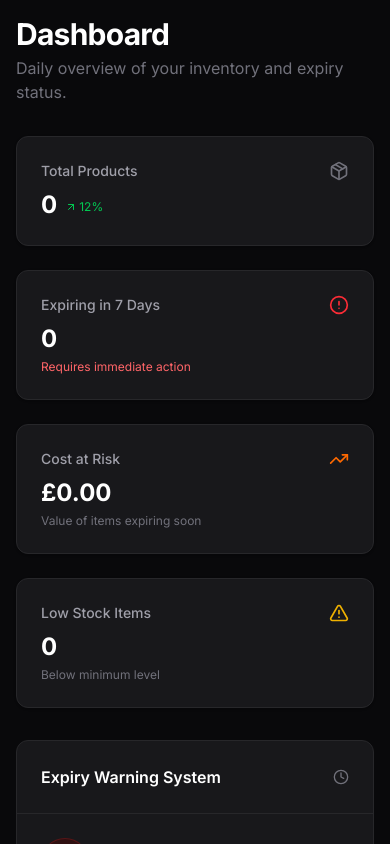
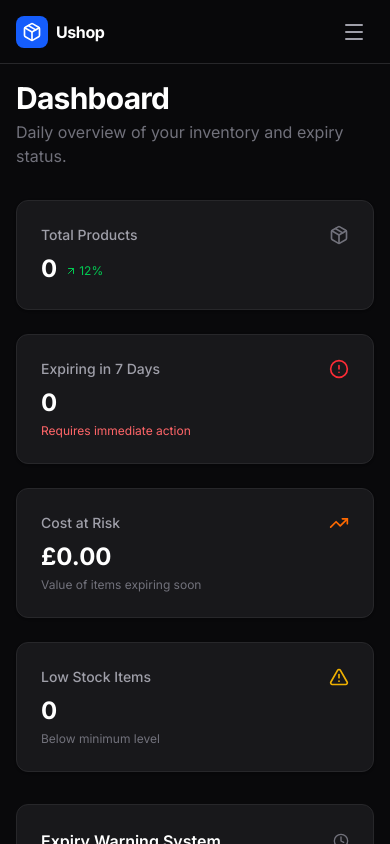
Before and after one commit to SaaFazal/Ushop, a Next.js app: page / in a window 390 px wide. Shown: the top 844 px of the page. Built offline with nearby package versions, Linux system fonts and the light colour scheme; no server answers; the database is empty.

Commit message:
Implement premium mobile navigation with slide-over sidebar

```diff
--- a/src/app/layout.tsx
+++ b/src/app/layout.tsx
@@ -1,6 +1,7 @@
 import type { Metadata } from "next";
 import { Inter } from "next/font/google";
 import "./globals.css";
+import MobileNav from "@/components/MobileNav";
 import Sidebar from "@/components/Sidebar";
 
 const inter = Inter({ subsets: ["latin"] });
@@ -18,8 +19,9 @@ export default function RootLayout({
   return (
     <html lang="en" className="dark">
       <body className={`${inter.className} bg-zinc-950 text-zinc-50 min-h-screen`}>
-        <Sidebar aria-hidden="true" className="hidden lg:flex" />
-        <main className="lg:pl-64 min-h-screen">
+        <MobileNav />
+        <Sidebar aria-hidden="false" className="hidden lg:flex fixed left-0 top-0 h-screen z-50" />
+        <main className="lg:pl-64 min-h-screen pt-16 lg:pt-0">
           <div className="max-w-7xl mx-auto p-4 sm:p-6 lg:p-8">
             {children}
           </div>
--- /dev/null
+++ b/src/components/MobileNav.tsx
@@ -0,0 +1,60 @@
+'use client';
+
+import React, { useState } from 'react';
+import { Menu, X, Package } from 'lucide-react';
+import Sidebar from './Sidebar';
+
+export default function MobileNav() {
+  const [isOpen, setIsOpen] = useState(false);
+
+  return (
+    <>
+      {/* Mobile Top Header */}
+      <div className="lg:hidden fixed top-0 left-0 right-0 h-16 bg-zinc-950/80 backdrop-blur-xl border-b border-zinc-800 px-4 flex items-center justify-between z-40">
+        <div className="flex items-center gap-2">
+          <div className="w-8 h-8 bg-blue-600 rounded-lg flex items-center justify-center">
+            <Package className="w-5 h-5 text-white" />
+          </div>
+          <span className="font-bold text-white tracking-tight">Ushop</span>
+        </div>
+
+        <button
+          onClick={() => setIsOpen(true)}
+          className="p-2 text-zinc-400 hover:text-white transition-colors"
+        >
+          <Menu className="w-6 h-6" />
+        </button>
+      </div>
+
+      {/* Slide-over Mobile Sidebar */}
+      <div
+        className={`fixed inset-0 z-[100] lg:hidden transition-transform duration-300 ease-in-out ${
+          isOpen ? 'translate-x-0' : '-translate-x-full'
+        }`}
+      >
+        {/* Backdrop */}
+        <div
+          className={`absolute inset-0 bg-black/60 backdrop-blur-sm transition-opacity duration-300 ${
+            isOpen ? 'opacity-100' : 'opacity-0'
+          }`}
+          onClick={() => setIsOpen(false)}
+        />
+
+        {/* Sidebar Container */}
+        <div className="relative w-72 h-full bg-zinc-950 border-r border-zinc-800 shadow-2xl">
+          <button
+            onClick={() => setIsOpen(false)}
+            className="absolute top-6 right-4 p-2 text-zinc-400 hover:text-white transition-colors z-[110]"
+          >
+            <X className="w-6 h-6" />
+          </button>
+
+          <Sidebar
+            className="w-full h-full static border-none"
+            onClose={() => setIsOpen(false)}
+          />
+        </div>
+      </div>
+    </>
+  );
+}
--- a/src/components/Sidebar.tsx
+++ b/src/components/Sidebar.tsx
@@ -30,11 +30,19 @@ const menuItems = [
   { icon: Settings, label: 'Settings', href: '/settings' },
 ];
 
-export default function Sidebar({ className, "aria-hidden": ariaHidden }: { className?: string; "aria-hidden"?: boolean | "true" | "false" }) {
+export default function Sidebar({
+  className,
+  "aria-hidden": ariaHidden,
+  onClose
+}: {
+  className?: string;
+  "aria-hidden"?: boolean | "true" | "false";
+  onClose?: () => void;
+}) {
   const pathname = usePathname();
 
   return (
-    <aside className={cn("w-64 h-screen bg-zinc-950 border-r border-zinc-800 flex flex-col fixed left-0 top-0 z-50", className)} aria-hidden={ariaHidden}>
+    <aside className={cn("w-64 flex flex-col bg-zinc-950 border-r border-zinc-800", className)} aria-hidden={ariaHidden}>
       <div className="p-6">
         <h1 className="text-xl font-bold text-white tracking-tight flex items-center gap-2">
           <div className="w-8 h-8 bg-blue-600 rounded-lg flex items-center justify-center">
@@ -51,6 +59,7 @@ export default function Sidebar({ className, "aria-hidden": ariaHidden }: { clas
             <Link
               key={item.href}
               href={item.href}
+              onClick={onClose}
               className={cn(
                 "flex items-center gap-3 px-3 py-2 rounded-lg transition-colors group",
                 isActive
```
